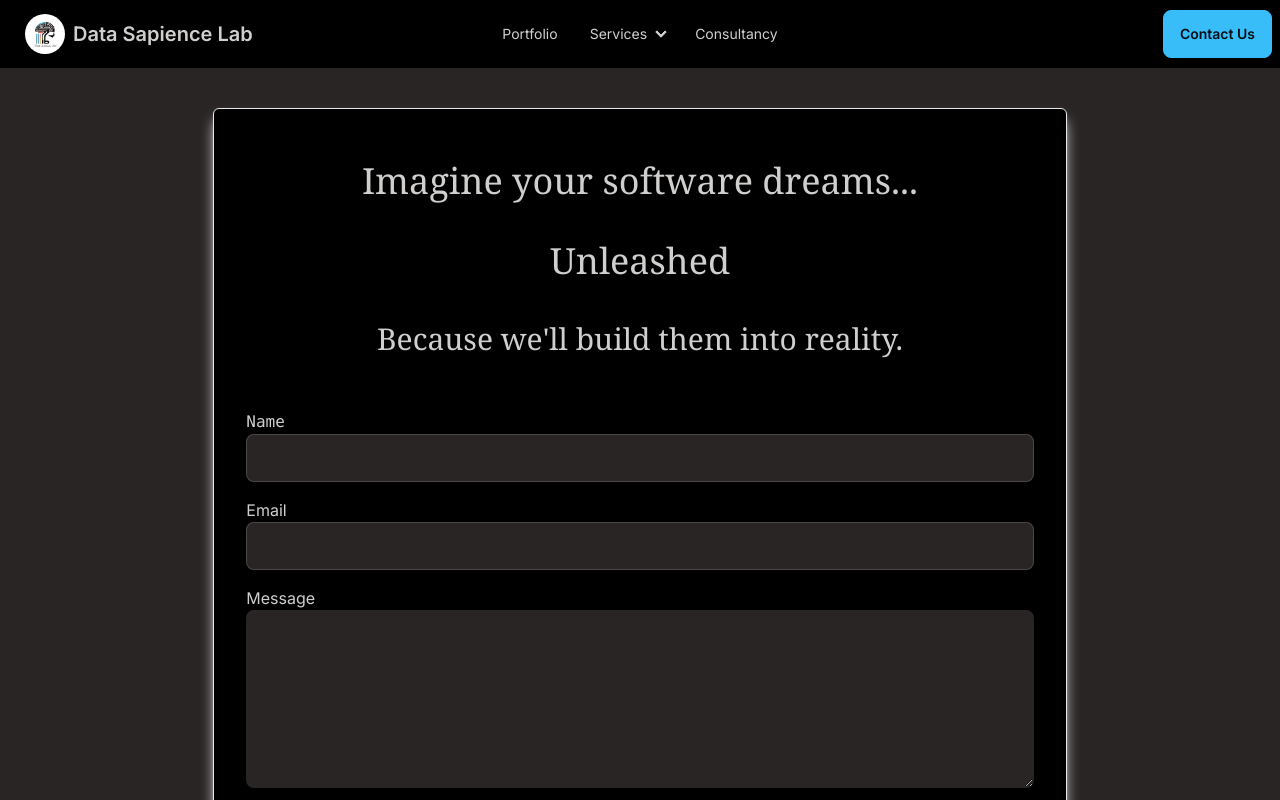
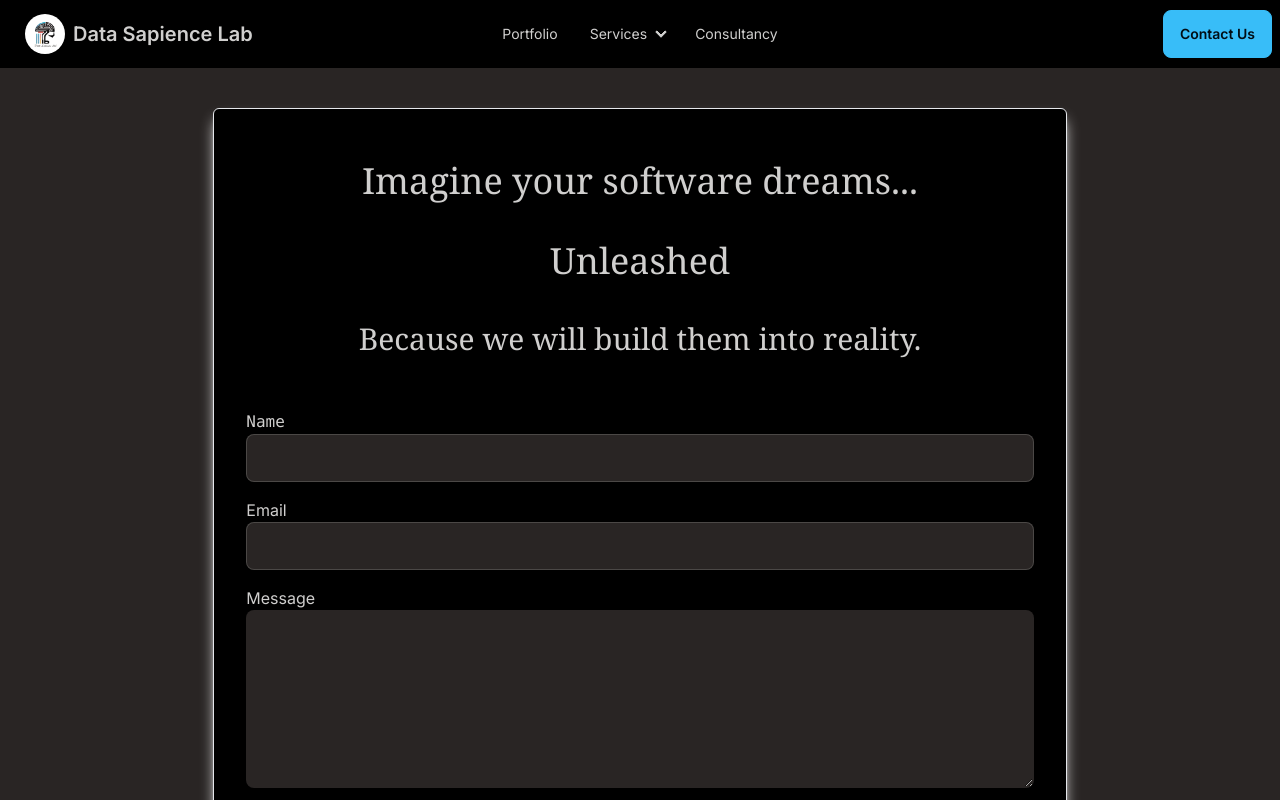
Before and after one commit to datasapiencelab/datasapiencelabweb, a Next.js app: page /contactus in a window 1280 px wide. Shown: the top 800 px of the page. Built offline with nearby package versions, Linux system fonts and the light colour scheme.

Commit message:
Build for netlify

```diff
--- a/src/app/components/emailform.jsx
+++ b/src/app/components/emailform.jsx
@@ -30,7 +30,7 @@ const EmailForm = () => {
         Unleashed
     </div>
     <div className="text-center font-serif text-3xl p-5">
-        Because we'll build them into reality.
+        Because we will build them into reality.
     </div>
       <div className="mb-4 mt-8">
         <label htmlFor="name" className="font-mono">
```
